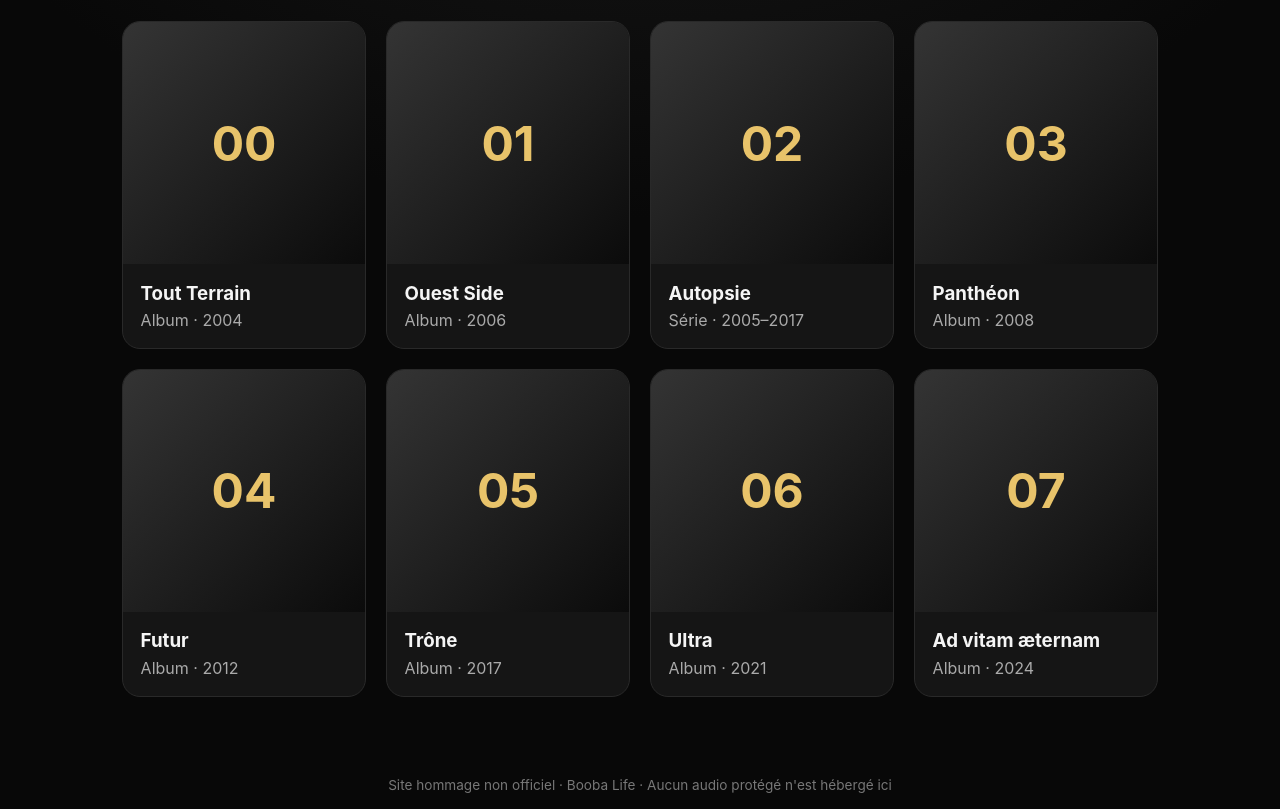
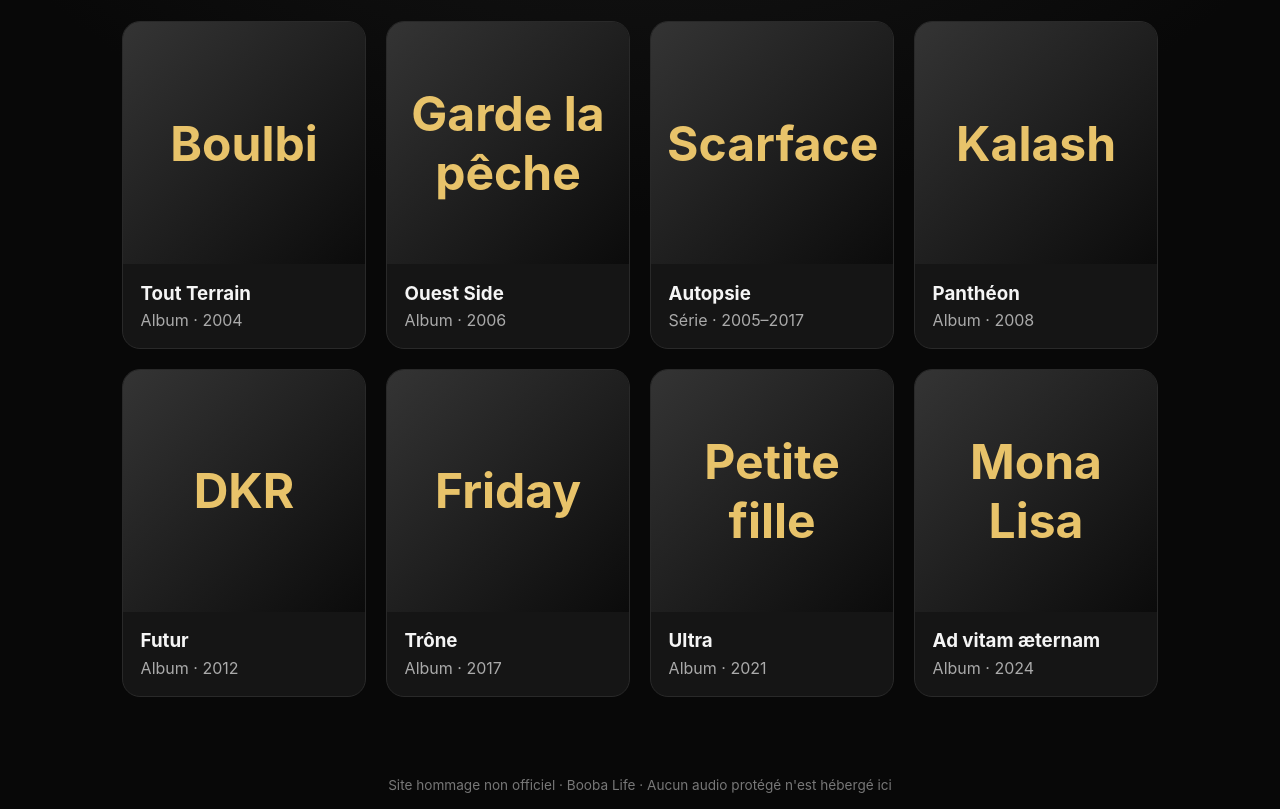
Before and after one commit to evabriace44/life-booba44.github.io, a plain HTML site: page index.html in a window 1280 px wide. Shown: the part 698-1507 px from the top of the page. Drawn offline with Linux system fonts and the light colour scheme.

Commit message:
Remplacer les numéros par des titres de Booba

```diff
--- a/index.html
+++ b/index.html
@@ -18,8 +18,8 @@
     .albums { display:grid; grid-template-columns:repeat(auto-fit,minmax(230px,1fr)); gap:1.25rem; }
     article { overflow:hidden; border:1px solid #292929; border-radius:18px; background:var(--card); transition:.25s ease; }
     article:hover { transform:translateY(-6px); border-color:#777; }
-    .cover { aspect-ratio:1; display:grid; place-items:center; background:linear-gradient(135deg,#343434,#0b0b0b); }
-    .cover strong { font-size:3rem; color:var(--gold); }
+    .cover { aspect-ratio:1; display:grid; place-items:center; background:linear-gradient(135deg,#343434,#0b0b0b); padding:1rem; text-align:center; }
+    .cover strong { font-size:clamp(1.5rem,5vw,3rem); color:var(--gold); }
     .info { padding:1.1rem; }
     .info h3 { margin:0 0 .35rem; }
     .info p { margin:0; color:var(--muted); }
@@ -34,14 +34,14 @@
   <main>
     <h2>Discographie sélectionnée</h2>
     <section class="albums">
-      <article><div class="cover"><strong>00</strong></div><div class="info"><h3>Tout Terrain</h3><p>Album · 2004</p></div></article>
-      <article><div class="cover"><strong>01</strong></div><div class="info"><h3>Ouest Side</h3><p>Album · 2006</p></div></article>
-      <article><div class="cover"><strong>02</strong></div><div class="info"><h3>Autopsie</h3><p>Série · 2005–2017</p></div></article>
-      <article><div class="cover"><strong>03</strong></div><div class="info"><h3>Panthéon</h3><p>Album · 2008</p></div></article>
-      <article><div class="cover"><strong>04</strong></div><div class="info"><h3>Futur</h3><p>Album · 2012</p></div></article>
-      <article><div class="cover"><strong>05</strong></div><div class="info"><h3>Trône</h3><p>Album · 2017</p></div></article>
-      <article><div class="cover"><strong>06</strong></div><div class="info"><h3>Ultra</h3><p>Album · 2021</p></div></article>
-      <article><div class="cover"><strong>07</strong></div><div class="info"><h3>Ad vitam æternam</h3><p>Album · 2024</p></div></article>
+      <article><div class="cover"><strong>Boulbi</strong></div><div class="info"><h3>Tout Terrain</h3><p>Album · 2004</p></div></article>
+      <article><div class="cover"><strong>Garde la pêche</strong></div><div class="info"><h3>Ouest Side</h3><p>Album · 2006</p></div></article>
+      <article><div class="cover"><strong>Scarface</strong></div><div class="info"><h3>Autopsie</h3><p>Série · 2005–2017</p></div></article>
+      <article><div class="cover"><strong>Kalash</strong></div><div class="info"><h3>Panthéon</h3><p>Album · 2008</p></div></article>
+      <article><div class="cover"><strong>DKR</strong></div><div class="info"><h3>Futur</h3><p>Album · 2012</p></div></article>
+      <article><div class="cover"><strong>Friday</strong></div><div class="info"><h3>Trône</h3><p>Album · 2017</p></div></article>
+      <article><div class="cover"><strong>Petite fille</strong></div><div class="info"><h3>Ultra</h3><p>Album · 2021</p></div></article>
+      <article><div class="cover"><strong>Mona Lisa</strong></div><div class="info"><h3>Ad vitam æternam</h3><p>Album · 2024</p></div></article>
     </section>
   </main>
   <footer>Site hommage non officiel · Booba Life · Aucun audio protégé n'est hébergé ici</footer>
```
